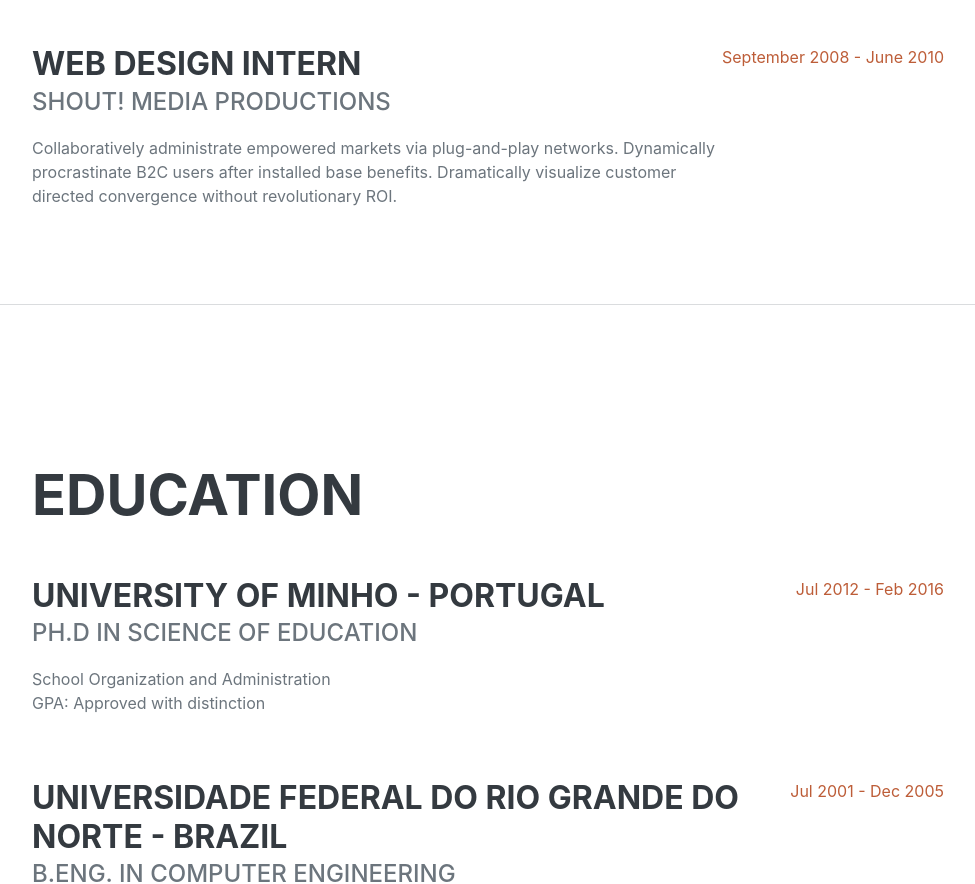
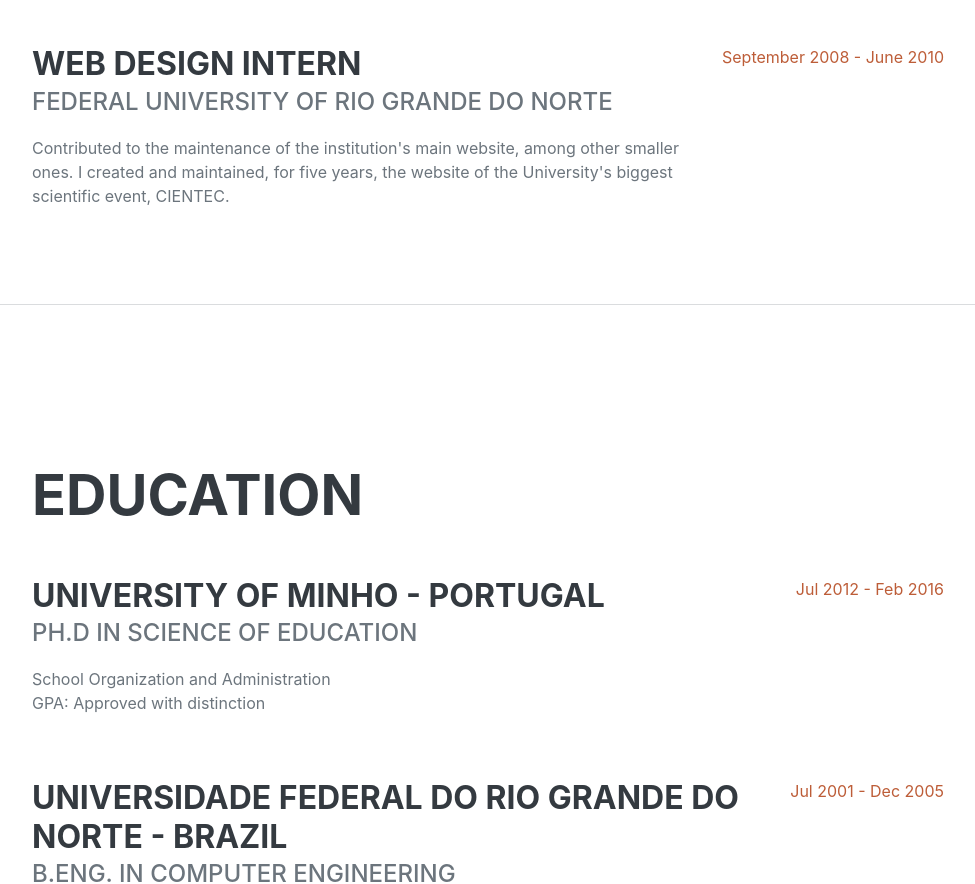
Before and after one commit to andrelfoliver/resume, a plain HTML site: page index.html in a window 1280 px wide. Shown: the part 1894-2778 px from the top of the page, without its empty margins (288-1263 px from the left). Drawn offline with nearby package versions, Linux system fonts and the light colour scheme; a web font is replaced by a local one.

Commit message:
Update index.html

```diff
--- a/index.html
+++ b/index.html
@@ -117,8 +117,8 @@ resources.</li>
                     <div class="d-flex flex-column flex-md-row justify-content-between">
                         <div class="flex-grow-1">
                             <h3 class="mb-0">Web Design Intern</h3>
-                            <div class="subheading mb-3">Shout! Media Productions</div>
-                            <p>Collaboratively administrate empowered markets via plug-and-play networks. Dynamically procrastinate B2C users after installed base benefits. Dramatically visualize customer directed convergence without revolutionary ROI.</p>
+                            <div class="subheading mb-3">Federal University of Rio Grande do Norte</div>
+                            <p>Contributed to the maintenance of the institution's main website, among other smaller ones. I created and maintained, for five years, the website of the University's biggest scientific event, CIENTEC.</p>
                         </div>
                         <div class="flex-shrink-0"><span class="text-primary">September 2008 - June 2010</span></div>
                     </div>
```
